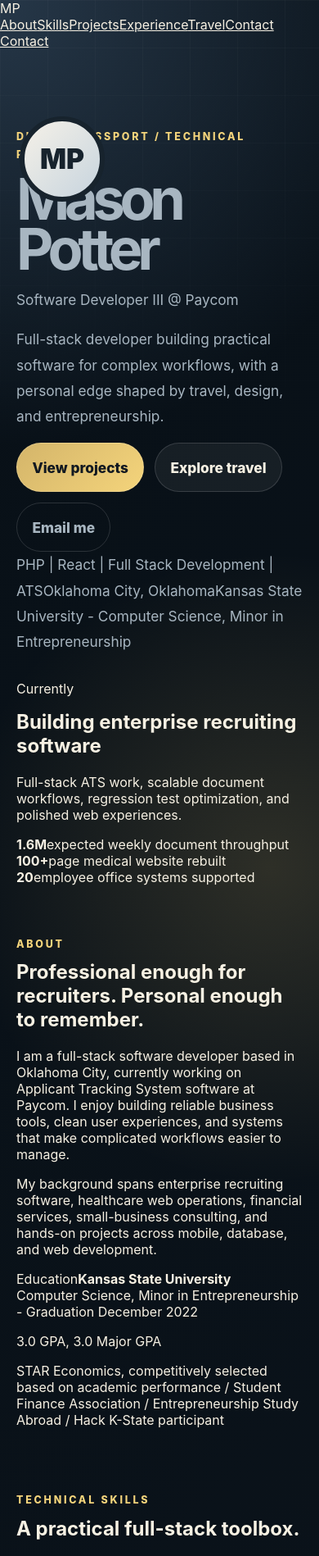
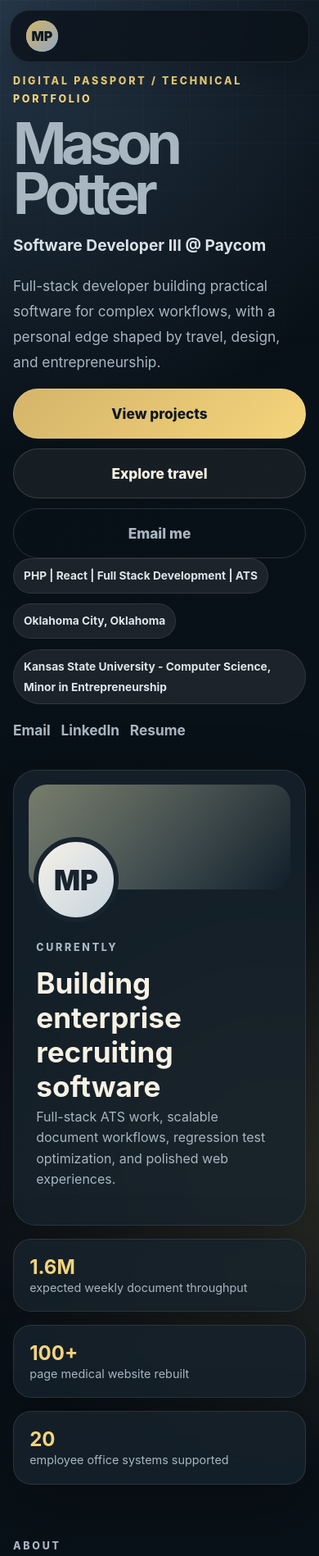
Before and after one commit to masonpotter1/MySite, a React (Vite) app: page / in a window 390 px wide. Shown: the top 1898 px of the page at 82% size. Built offline with nearby package versions, Linux system fonts and the light colour scheme.

Commit message:
Improve responsive portfolio layout
Co-authored-by: masonpotter1 <masonpotter1@users.noreply.github.com>

```diff
--- a/src/App.tsx
+++ b/src/App.tsx
@@ -50,20 +50,21 @@ function Header() {
   ];
 
   return (
-    <header className="site-header">
+    <header className="topbar">
       <a className="brand" href="#top" aria-label="Mason Potter home">
-        MP
+        <span className="brand-mark">MP</span>
+        <span>
+          <span className="brand-name">{profile.name}</span>
+          <span className="brand-role">{profile.title}</span>
+        </span>
       </a>
-      <nav aria-label="Primary navigation">
+      <nav className="nav-links" aria-label="Primary navigation">
         {navigation.map((item) => (
           <a key={item.href} href={item.href}>
             {item.label}
           </a>
         ))}
       </nav>
-      <a className="header-cta" href={`mailto:${profile.email}`}>
-        Contact
-      </a>
     </header>
   );
 }
@@ -71,13 +72,13 @@ function Header() {
 function Hero() {
   return (
     <section className="hero section" id="top">
-      <motion.div className="hero-copy" {...fadeUp}>
+      <motion.div className="hero-copy" {...fadeUp} viewport={viewport} transition={baseTransition}>
         <p className="eyebrow">Digital passport / technical portfolio</p>
         <h1>{profile.name}</h1>
-        <p className="hero-title">
+        <p className="hero-subtitle">
           {profile.title} @ {profile.company}
         </p>
-        <p className="hero-summary">{profile.headline}</p>
+        <p>{profile.headline}</p>
         <div className="hero-actions">
           <a className="button primary" href="#projects">
             View projects
@@ -89,28 +90,45 @@ function Hero() {
             Email me
           </a>
         </div>
-        <div className="hero-meta" aria-label="Professional highlights">
+        <div className="chip-row" aria-label="Professional highlights">
           {[profile.specialty, profile.location, profile.education].map((highlight) => (
-            <span key={highlight}>{highlight}</span>
+            <span className="chip" key={highlight}>
+              {highlight}
+            </span>
+          ))}
+        </div>
+        <div className="social-links" aria-label="Contact and profile links">
+          {profile.links.map((link) => (
+            <a key={link.label} href={link.href}>
+              {link.label}
+            </a>
           ))}
         </div>
       </motion.div>
 
-      <motion.aside className="hero-card" {...fadeUp} transition={{ delay: 0.1, duration: 0.6 }}>
+      <motion.aside
+        className="hero-visual"
+        {...fadeUp}
+        viewport={viewport}
+        transition={{ ...baseTransition, delay: 0.1 }}
+      >
+        <div className="profile-card">
+          <div className="profile-banner" />
           <div className="avatar" aria-hidden="true">
-          <span>MP</span>
+            MP
           </div>
-        <div>
-          <p className="card-label">Currently</p>
+          <div className="profile-card-content">
+            <p className="eyebrow">Currently</p>
             <h2>Building enterprise recruiting software</h2>
             <p>
               Full-stack ATS work, scalable document workflows, regression test
               optimization, and polished web experiences.
             </p>
           </div>
-        <div className="stat-grid">
+        </div>
+        <div className="metric-grid">
           {stats.slice(0, 3).map((stat) => (
-            <div key={stat.label}>
+            <div className="metric-card" key={stat.label}>
               <strong>{stat.value}</strong>
               <span>{stat.label}</span>
             </div>
@@ -123,12 +141,19 @@ function Hero() {
 
 function About() {
   return (
-    <motion.section className="section split" id="about" {...fadeUp}>
-      <div>
-        <p className="eyebrow">About</p>
-        <h2>Professional enough for recruiters. Personal enough to remember.</h2>
-      </div>
-      <div className="copy-stack">
+    <section className="section" id="about">
+      <SectionIntro
+        eyebrow="About"
+        title="Professional enough for recruiters. Personal enough to remember."
+        body={profile.intro}
+      />
+      <motion.div
+        className="about-grid"
+        {...fadeUp}
+        viewport={viewport}
+        transition={baseTransition}
+      >
+        <div className="panel">
           <p>
             I am a full-stack software developer based in Oklahoma City, currently
             working on Applicant Tracking System software at Paycom. I enjoy
@@ -140,17 +165,25 @@ function About() {
             operations, financial services, small-business consulting, and hands-on
             projects across mobile, database, and web development.
           </p>
-        <div className="education-card">
-          <span>Education</span>
+        </div>
+        <div className="panel highlight-list">
+          <div className="highlight">
             <strong>{education.school}</strong>
-          <p>
+            <span>
               {education.degree} - {education.graduation}
-          </p>
-          <p>{education.gpa}</p>
-          <p>{education.highlights.join(" / ")}</p>
+            </span>
+          </div>
+          <div className="highlight">
+            <strong>{education.gpa}</strong>
+            <span>{education.highlights.join(" / ")}</span>
+          </div>
+          <div className="highlight">
+            <strong>Advanced coursework</strong>
+            <span>{education.courses.join(" / ")}</span>
           </div>
         </div>
-    </motion.section>
+      </motion.div>
+    </section>
   );
 }
 
@@ -164,9 +197,10 @@ function Skills() {
             className="skill-card glass-card"
             key={group.title}
             {...fadeUp}
+            viewport={viewport}
             transition={{ delay: index * 0.05, duration: 0.55 }}
           >
-            <span className="card-label">{group.title}</span>
+            <h3>{group.title}</h3>
             <p>{group.description}</p>
             <ul>
               {group.skills.map((skill) => (
@@ -190,26 +224,35 @@ function Projects() {
       <div className="card-grid project-grid">
         {projects.map((project, index) => (
           <motion.article
-            className="project-card glass-card"
+            className="project-card"
             key={project.title}
             {...fadeUp}
+            viewport={viewport}
             transition={{ delay: index * 0.06, duration: 0.55 }}
           >
-            <div className="project-icon">{project.title.slice(0, 2)}</div>
-            <span className="pill">{project.status}</span>
+            <details>
+              <summary>
+                <div className="project-meta">
+                  <span className="tag">{project.status}</span>
+                  <span>{project.title.slice(0, 2)}</span>
+                </div>
                 <h3>{project.title}</h3>
-            <p className="company">{project.subtitle}</p>
+                <p>{project.subtitle}</p>
                 <p>{project.description}</p>
-            <ul>
-              {[project.impact].map((detail) => (
-                <li key={detail}>{detail}</li>
-              ))}
+              </summary>
+              <div className="project-details">
+                <ul className="project-detail-list">
+                  <li>{project.impact}</li>
                 </ul>
-            <div className="tag-row">
+                <div className="chip-row">
                   {project.tech.map((tech) => (
-                <span key={tech}>{tech}</span>
+                    <span className="chip" key={tech}>
+                      {tech}
+                    </span>
                   ))}
                 </div>
+              </div>
+            </details>
           </motion.article>
         ))}
       </div>
@@ -230,14 +273,25 @@ function Experience() {
             className="timeline-item"
             key={`${role.company}-${role.role}`}
             {...fadeUp}
+            viewport={viewport}
             transition={{ delay: index * 0.05, duration: 0.55 }}
           >
-            <div className="timeline-marker" />
-            <div className="timeline-content glass-card">
-              <span className="card-label">{role.dates}</span>
+            <div className="timeline-top">
+              <div>
                 <h3>{role.role}</h3>
-              <p className="company">{role.company}</p>
+                <span>{role.company}</span>
+              </div>
+              <time>{role.dates}</time>
+            </div>
             <p>{role.summary}</p>
+            <div className="chip-row">
+              {role.tags.map((tag) => (
+                <span className="chip" key={tag}>
+                  {tag}
+                </span>
+              ))}
+            </div>
+            <div className="project-details">
               <ul>
                 {role.bullets.map((bullet) => (
                   <li key={bullet}>{bullet}</li>
@@ -258,26 +312,40 @@ function Travel() {
         eyebrow="Digital passport"
         title="Travel stories that make the site feel human."
       />
-      <div className="passport-shell">
+      <div className="travel-layout">
+        <motion.div
+          className="passport-map"
+          {...fadeUp}
+          viewport={viewport}
+          transition={baseTransition}
+        >
+          <span className="stamp">Numerous countries</span>
           <div className="route-line" aria-hidden="true" />
+          <h3>Digital Passport</h3>
+        </motion.div>
+        <div className="travel-grid">
           {travel.map((destination, index) => (
             <motion.article
               className="travel-card"
               key={destination.city}
               {...fadeUp}
+              viewport={viewport}
               transition={{ delay: index * 0.08, duration: 0.55 }}
             >
-            <span className="stamp">{destination.badge}</span>
+              <span className="tag">{destination.badge}</span>
               <h3>{destination.city}</h3>
-            <p className="country">{destination.country}</p>
+              <p>{destination.country}</p>
               <p>{destination.story}</p>
-            <div className="tag-row">
+              <div className="chip-row">
                 {destination.tags.map((tag) => (
-                <span key={tag}>{tag}</span>
+                  <span className="chip" key={tag}>
+                    {tag}
+                  </span>
                 ))}
               </div>
             </motion.article>
           ))}
+        </div>
       </div>
     </section>
   );
@@ -287,12 +355,13 @@ function Beyond() {
   return (
     <section className="section" id="beyond">
       <SectionIntro eyebrow="Beyond the code" title="Interests that shape the work." />
-      <div className="interest-strip">
+      <div className="interest-grid">
         {interests.map((interest, index) => (
           <motion.article
             className="interest-card"
             key={interest.title}
             {...fadeUp}
+            viewport={viewport}
             transition={{ delay: index * 0.04, duration: 0.5 }}
           >
             <h3>{interest.title}</h3>
@@ -306,14 +375,20 @@ function Beyond() {
 
 function Contact() {
   return (
-    <motion.section className="section contact-panel" id="contact" {...fadeUp}>
+    <motion.section
+      className="section contact-panel"
+      id="contact"
+      {...fadeUp}
+      viewport={viewport}
+      transition={baseTransition}
+    >
       <div>
         <p className="eyebrow">Contact</p>
         <h2>Reach out about software roles, projects, travel, or anything interesting.</h2>
       </div>
-      <div className="contact-links">
+      <div className="hero-actions">
         {profile.links.map((link) => (
-          <a key={link.label} href={link.href}>
+          <a className="button secondary" key={link.label} href={link.href}>
             {link.label}
           </a>
         ))}
@@ -322,11 +397,27 @@ function Contact() {
   );
 }
 
-function SectionIntro({ eyebrow, title }: { eyebrow: string; title: string }) {
+function SectionIntro({
+  eyebrow,
+  title,
+  body,
+}: {
+  eyebrow: string;
+  title: string;
+  body?: string;
+}) {
   return (
-    <motion.div className="section-intro" {...fadeUp}>
+    <motion.div
+      className="section-heading"
+      {...fadeUp}
+      viewport={viewport}
+      transition={baseTransition}
+    >
+      <div>
         <p className="eyebrow">{eyebrow}</p>
         <h2>{title}</h2>
+      </div>
+      {body ? <p>{body}</p> : null}
     </motion.div>
   );
 }
--- a/src/styles.css
+++ b/src/styles.css
@@ -31,6 +31,7 @@ html {
 body {
   margin: 0;
   min-width: 320px;
+  overflow-x: hidden;
   background:
     radial-gradient(circle at top left, rgba(76, 105, 135, 0.44), transparent 34rem),
     radial-gradient(circle at 85% 12%, rgba(212, 181, 106, 0.18), transparent 24rem),
@@ -49,7 +50,7 @@ a {
 
 .app {
   min-height: 100vh;
-  overflow: hidden;
+  overflow-x: clip;
   position: relative;
 }
 
@@ -65,7 +66,8 @@ a {
   position: fixed;
 }
 
-.topbar {
+.topbar,
+.site-header {
   align-items: center;
   backdrop-filter: blur(22px);
   background: rgba(10, 17, 24, 0.76);
@@ -93,7 +95,8 @@ a {
   text-decoration: none;
 }
 
-.brand-mark {
+.brand-mark,
+.brand {
   align-items: center;
   background: linear-gradient(135deg, var(--gold), #8fa6bf);
   border-radius: 50%;
@@ -103,6 +106,14 @@ a {
   height: 2.4rem;
   place-items: center;
   width: 2.4rem;
+}
+
+.brand {
+  flex: 0 0 auto;
+}
+
+.brand-mark {
+  display: grid;
 }
 
 .brand-name {
@@ -116,14 +127,17 @@ a {
   font-size: 0.76rem;
 }
 
-.nav-links {
+.nav-links,
+.site-header nav {
   display: flex;
   flex-wrap: wrap;
   gap: 0.25rem;
   justify-content: flex-end;
 }
 
-.nav-links a {
+.nav-links a,
+.site-header nav a,
+.header-cta {
   border-radius: 999px;
   color: var(--muted);
   font-size: 0.86rem;
@@ -134,8 +148,19 @@ a {
     color 160ms ease;
 }
 
+.header-cta {
+  border: 1px solid rgba(212, 181, 106, 0.3);
+  color: var(--gold-strong);
+  font-weight: 800;
+  min-width: max-content;
+}
+
 .nav-links a:hover,
-.nav-links a:focus-visible {
+.nav-links a:focus-visible,
+.site-header nav a:hover,
+.site-header nav a:focus-visible,
+.header-cta:hover,
+.header-cta:focus-visible {
   background: rgba(255, 255, 255, 0.08);
   color: var(--text);
   outline: none;
@@ -195,14 +220,32 @@ h1 {
   max-width: 62ch;
 }
 
+.hero-title {
+  color: #d9e1e7;
+  font-size: clamp(1.2rem, 2vw, 1.8rem);
+  font-weight: 800;
+  margin-bottom: 0.8rem;
+}
+
+.hero-summary {
+  max-width: 60ch;
+}
+
 .hero-actions,
 .social-links,
 .chip-row,
+.hero-meta,
+.tag-row,
 .card-grid,
 .filter-row {
   display: flex;
   flex-wrap: wrap;
   gap: 0.8rem;
+}
+
+.hero-meta,
+.tag-row {
+  margin-top: 1rem;
 }
 
 .button {
@@ -251,7 +294,9 @@ h1 {
   color: var(--gold-strong);
 }
 
-.chip {
+.chip,
+.hero-meta span,
+.tag-row span {
   background: rgba(255, 255, 255, 0.08);
   border: 1px solid rgba(255, 255, 255, 0.09);
   border-radius: 999px;
@@ -267,8 +312,10 @@ h1 {
 }
 
 .profile-card,
+.hero-card,
 .metric-card,
 .panel,
+.glass-card,
 .project-card,
 .travel-card,
 .interest-card,
@@ -279,11 +326,17 @@ h1 {
   box-shadow: var(--shadow);
 }
 
-.profile-card {
+.profile-card,
+.hero-card {
   border-radius: var(--radius-xl);
   overflow: hidden;
   padding: 1.1rem;
   position: relative;
+}
+
+.hero-card {
+  display: grid;
+  gap: 1.1rem;
 }
 
 .profile-banner {
@@ -326,24 +379,28 @@ h1 {
   line-height: 1.6;
 }
 
-.metric-grid {
+.metric-grid,
+.stat-grid {
   display: grid;
   gap: 1rem;
   grid-template-columns: repeat(3, 1fr);
 }
 
-.metric-card {
+.metric-card,
+.stat-grid div {
   border-radius: var(--radius-lg);
   padding: 1.2rem;
 }
 
-.metric-card strong {
+.metric-card strong,
+.stat-grid strong {
   color: var(--gold-strong);
   display: block;
   font-size: clamp(1.5rem, 4vw, 2.2rem);
 }
 
-.metric-card span {
+.metric-card span,
+.stat-grid span {
   color: var(--muted);
   font-size: 0.9rem;
 }
@@ -353,7 +410,9 @@ h1 {
   scroll-margin-top: 6rem;
 }
 
-.section-heading {
+.section-heading,
+.section-intro,
+.split {
   align-items: end;
   display: grid;
   gap: 1rem;
@@ -361,16 +420,54 @@ h1 {
   margin-bottom: 1.6rem;
 }
 
-.section-heading h2 {
+.section-heading h2,
+.section-intro h2,
+.split h2 {
   font-size: clamp(2.2rem, 5vw, 4.5rem);
   letter-spacing: -0.06em;
   line-height: 0.95;
   margin-bottom: 0;
 }
 
-.section-heading p {
+.section-heading p,
+.section-intro p,
+.copy-stack p {
   color: var(--muted);
   line-height: 1.7;
+}
+
+.section-intro {
+  margin-bottom: 1.6rem;
+}
+
+.copy-stack {
+  display: grid;
+  gap: 1rem;
+}
+
+.education-card {
+  background: rgba(255, 255, 255, 0.06);
+  border: 1px solid rgba(255, 255, 255, 0.08);
+  border-radius: var(--radius-lg);
+  padding: 1.1rem;
+}
+
+.education-card span,
+.card-label,
+.company,
+.country {
+  color: var(--muted);
+  display: block;
+  font-size: 0.85rem;
+  font-weight: 800;
+  letter-spacing: 0.08em;
+  margin-bottom: 0.35rem;
+  text-transform: uppercase;
+}
+
+.education-card strong,
+.company {
+  color: var(--gold-strong);
 }
 
 .panel {
@@ -422,7 +519,8 @@ h1 {
   padding: 1rem;
 }
 
-.skill-card h3 {
+.skill-card h3,
+.skill-card .card-label {
   color: var(--gold-strong);
   margin-bottom: 0.8rem;
 }
@@ -466,10 +564,20 @@ h1 {
   padding: 0.6rem 0.9rem;
 }
 
-.filter-button.active {
+.filter-button.active,
+.pill {
   background: rgba(212, 181, 106, 0.18);
   border-color: rgba(212, 181, 106, 0.48);
   color: var(--gold-strong);
+}
+
+.pill {
+  border-radius: 999px;
+  display: inline-flex;
+  font-size: 0.78rem;
+  font-weight: 800;
+  margin-bottom: 0.8rem;
+  padding: 0.35rem 0.55rem;
 }
 
 .project-grid {
@@ -481,6 +589,7 @@ h1 {
 .project-card {
   border-radius: var(--radius-lg);
   overflow: hidden;
+  padding: 1.25rem;
 }
 
 .project-card summary {
@@ -501,6 +610,20 @@ h1 {
 .project-card p {
   color: var(--muted);
   line-height: 1.65;
+}
+
+.project-icon {
+  align-items: center;
+  background: linear-gradient(135deg, rgba(212, 181, 106, 0.35), rgba(143, 166, 191, 0.22));
+  border: 1px solid rgba(255, 255, 255, 0.1);
+  border-radius: 18px;
+  color: var(--gold-strong);
+  display: grid;
+  font-weight: 900;
+  height: 3.2rem;
+  margin-bottom: 1rem;
+  place-items: center;
+  width: 3.2rem;
 }
 
 .project-meta {
@@ -571,10 +694,16 @@ h1 {
   color: var(--muted);
 }
 
-.travel-layout {
+.travel-layout,
+.passport-shell {
   display: grid;
   gap: 1rem;
   grid-template-columns: 0.78fr 1.22fr;
+}
+
+.passport-shell {
+  grid-template-columns: repeat(3, 1fr);
+  position: relative;
 }
 
 .passport-map {
@@ -650,7 +779,8 @@ h1 {
   margin-bottom: 0.8rem;
 }
 
-.interest-grid {
+.interest-grid,
+.interest-strip {
   display: grid;
   gap: 1rem;
   grid-template-columns: repeat(3, 1fr);
@@ -677,6 +807,23 @@ h1 {
   gap: 1rem;
   grid-template-columns: 1fr auto;
   padding: clamp(1.5rem, 4vw, 2.4rem);
+}
+
+.contact-links {
+  display: flex;
+  flex-wrap: wrap;
+  gap: 0.75rem;
+  justify-content: flex-end;
+}
+
+.contact-links a {
+  background: rgba(255, 255, 255, 0.08);
+  border: 1px solid rgba(255, 255, 255, 0.1);
+  border-radius: 999px;
+  color: var(--gold-strong);
+  font-weight: 800;
+  padding: 0.8rem 1rem;
+  text-decoration: none;
 }
 
 .contact-panel h2 {
@@ -710,7 +857,8 @@ h1 {
 }
 
 @media (max-width: 980px) {
-  .topbar {
+  .topbar,
+  .site-header {
     align-items: flex-start;
     border-radius: 24px;
     flex-direction: column;
@@ -718,8 +866,11 @@ h1 {
 
   .hero,
   .section-heading,
+  .section-intro,
+  .split,
   .about-grid,
   .travel-layout,
+  .passport-shell,
   .contact-panel {
     grid-template-columns: 1fr;
   }
@@ -730,20 +881,35 @@ h1 {
 
   .skills-grid,
   .project-grid,
-  .interest-grid {
+  .interest-grid,
+  .interest-strip {
     grid-template-columns: repeat(2, 1fr);
   }
 }
 
 @media (max-width: 680px) {
-  .nav-links {
+  .topbar,
+  .site-header {
+    left: 0.75rem;
+    right: 0.75rem;
+    top: 0.75rem;
+    transform: none;
+    width: auto;
+  }
+
+  .brand-name,
+  .brand-role,
+  .header-cta,
+  .nav-links,
+  .site-header nav {
     display: none;
   }
 
   .hero {
     min-height: auto;
     padding-bottom: 5rem;
-    padding-top: 6rem;
+    padding-inline: 1rem;
+    padding-top: 5.5rem;
   }
 
   h1 {
@@ -751,10 +917,34 @@ h1 {
   }
 
   .metric-grid,
+  .stat-grid,
   .skills-grid,
   .project-grid,
-  .interest-grid {
+  .interest-grid,
+  .interest-strip {
     grid-template-columns: 1fr;
+  }
+
+  .section {
+    padding-inline: 1rem;
+  }
+
+  .hero-actions .button,
+  .contact-links a {
+    justify-content: center;
+    width: 100%;
+  }
+
+  .route-line {
+    height: 9rem;
+    left: 8%;
+    opacity: 0.45;
+    top: 12%;
+    width: 14rem;
+  }
+
+  .passport-map {
+    min-height: 18rem;
   }
 
   .section {
```
Lines whose indentation alone changed are shown as unchanged.
